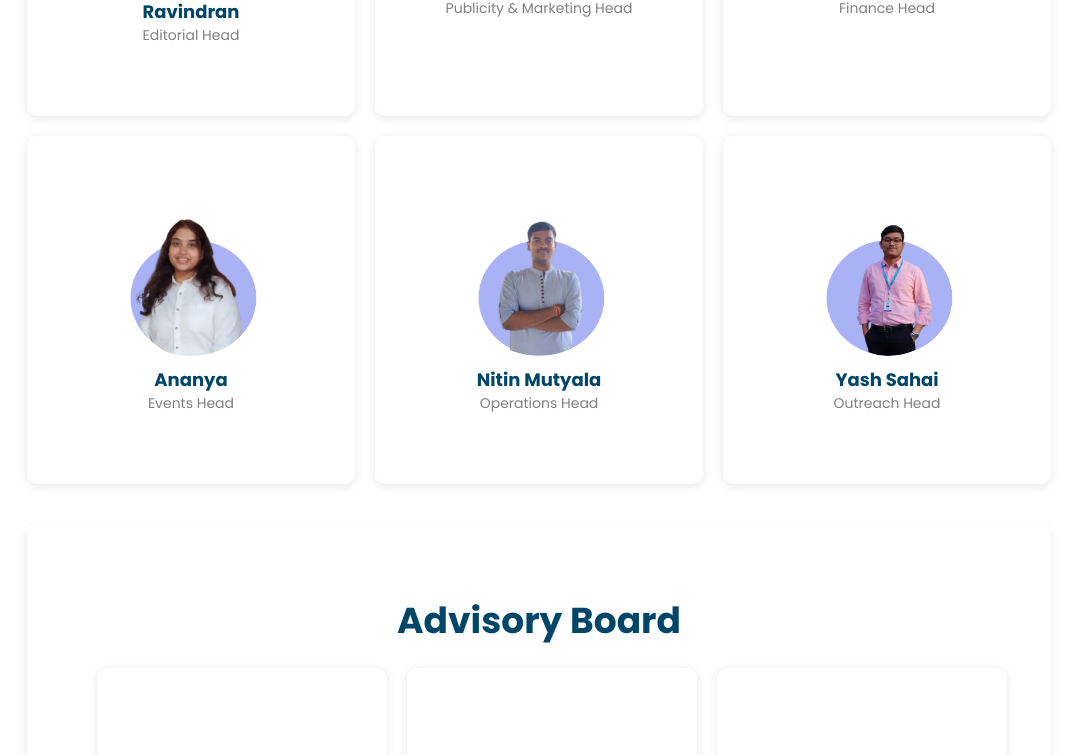
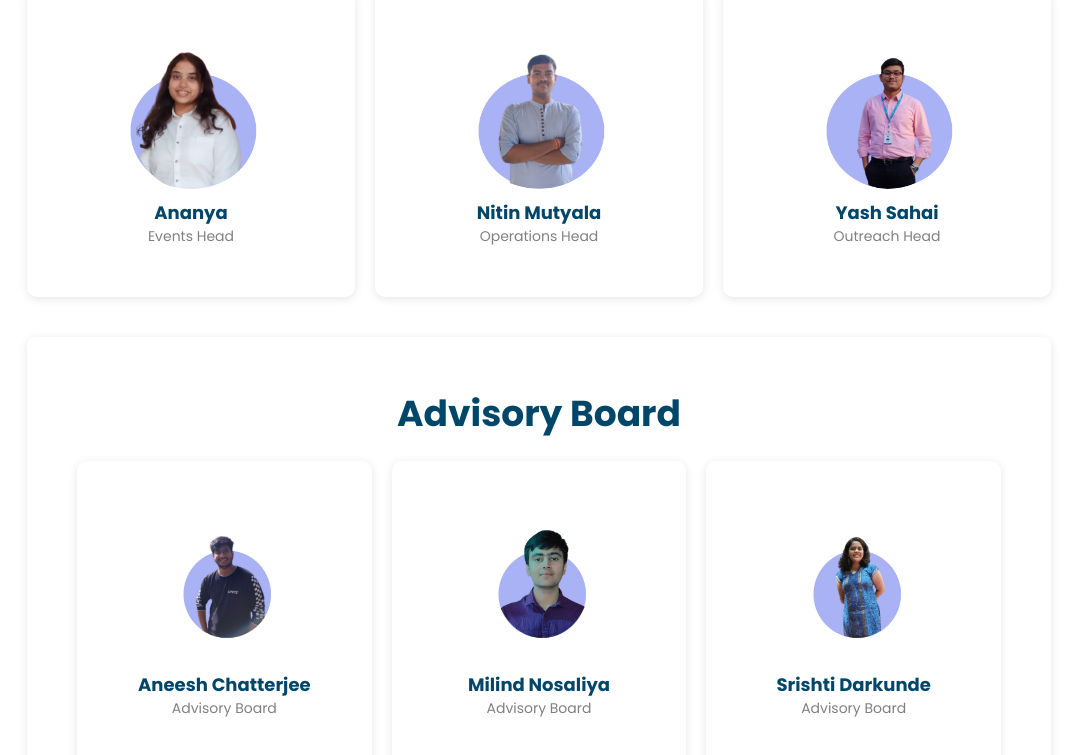
Before and after one commit to VARSITHA01/ieee-pels, a React (Create React App) app: page /committee in a window 1280 px wide. Shown: the part 1412-2167 px from the top of the page, without its empty margins (101-1178 px from the left). Built offline with nearby package versions, Linux system fonts and the light colour scheme; the HTML template or start-up script is replaced by a standard one.

Commit message:
Update committee.css

```diff
--- a/src/Components/committee.css
+++ b/src/Components/committee.css
@@ -1,37 +1,57 @@
+/* Root Variables for Consistency */
+:root {
+    --primary-color: rgb(0, 70, 105);
+    --secondary-color: rgb(0, 55, 85);
+    --text-color: gray;
+    --background-color: white;
+    --box-shadow: 0 2px 10px rgba(0, 0, 0, 0.1);
+}
+
 /* General Styling for Committee Section */
 .committee {
-    background-color: white;
+    background-color: var(--background-color);
     width: 100%;
     height: fit-content;
-    padding: 40px 10% 10px 10%;
+    padding: 40px 10%;
     font-family: 'Poppins', sans-serif;
 }
 
 .committeetitle {
-    color: rgb(0, 70, 105);
+    color: var(--primary-color);
     font-size: 40px;
     font-weight: 700;
+    text-align: center;
 }
 
 /* Grid Styling for Committee Members */
 .committeemembers {
     display: grid;
-    grid-template-columns: repeat(3, 1fr);  /* Fixed 3 columns */
+    grid-template-columns: repeat(3, 1fr); /* Default to 3 columns */
     gap: 20px;
+}
+
+/* Large Screens - 4 Columns */
+@media (min-width: 1400px) {
+    .committeemembers {
+        grid-template-columns: repeat(4, 1fr);
+    }
 }
 
 /* Member Card Styling */
 .membersx {
-    background-color: white;
-    padding: 70px;
+    background-color: var(--background-color);
+    padding: 50px;
     border-radius: 10px;
-    box-shadow: 0 2px 10px rgba(0, 0, 0, 0.1);
+    box-shadow: var(--box-shadow);
+    text-align: center;
     transition: transform 0.3s ease-in-out;
-    text-align: center;
 }
 
-.membersx:hover {
-    transform: translateY(-10px);
+/* Hover effect only for non-touch devices */
+@media (hover: hover) {
+    .membersx:hover {
+        transform: translateY(-10px);
+    }
 }
 
 .membersx .member-img {
@@ -45,13 +65,13 @@
 .membersx .member-name {
     font-size: 18px;
     font-weight: 600;
-    color: rgb(0, 70, 105);
+    color: var(--primary-color);
     margin-bottom: 5px;
 }
 
 .membersx .member-position {
     font-size: 14px;
-    color: gray;
+    color: var(--text-color);
 }
 
 /* Centering the dropdown button */
@@ -62,7 +82,7 @@
 }
 
 .dropdown select {
-    background-color: rgb(0, 70, 105);
+    background-color: var(--primary-color);
     color: white;
     padding: 10px 20px;
     border: none;
@@ -72,29 +92,29 @@
 }
 
 .dropdown select:hover {
-    background-color: rgb(0, 55, 85);
+    background-color: var(--secondary-color);
 }
 
 /* Advisory Board Section */
 .advisoryboard {
-    background-color: white;
-    padding: 70px;
+    background-color: var(--background-color);
+    padding: 50px;
     margin-top: 40px;
     border-radius: 8px;
-    box-shadow: 0px 4px 8px rgba(0, 0, 0, 0.1);
+    box-shadow: var(--box-shadow);
 }
 
 .advisorytitle {
-    color: rgb(0, 70, 105);
+    color: var(--primary-color);
     font-size: 36px;
     font-weight: 700;
     margin-bottom: 20px;
     text-align: center;
 }
 
-/* Media Queries for Responsiveness */
+/* Responsive Design */
 
-/* For medium screens (tablets, between 600px and 1024px) */
+/* Tablets (between 600px and 1024px) - 2 Columns */
 @media (max-width: 1024px) {
     .committee {
         padding: 40px 5%;
@@ -105,12 +125,16 @@
     }
 
     .committeemembers {
-        grid-template-columns: repeat(2, 1fr);  /* 2 columns on medium screens */
+        grid-template-columns: repeat(2, 1fr);
+    }
+
+    .membersx {
+        padding: 40px;
     }
 
     .membersx .member-img {
-        width: 90px;
-        height: 90px;
+        width: 100px;
+        height: 100px;
     }
 
     .membersx .member-name {
@@ -126,7 +150,7 @@
     }
 }
 
-/* For small screens (mobile, below 600px) */
+/* Mobile (below 600px) - 1 or 2 Columns */
 @media (max-width: 600px) {
     .committee {
         padding: 30px 5%;
@@ -137,7 +161,11 @@
     }
 
     .committeemembers {
-        grid-template-columns: repeat(2, 1fr);  /* 2 columns on phones */
+        grid-template-columns: repeat(auto-fit, minmax(150px, 1fr));
+    }
+
+    .membersx {
+        padding: 30px;
     }
 
     .membersx .member-img {
```
